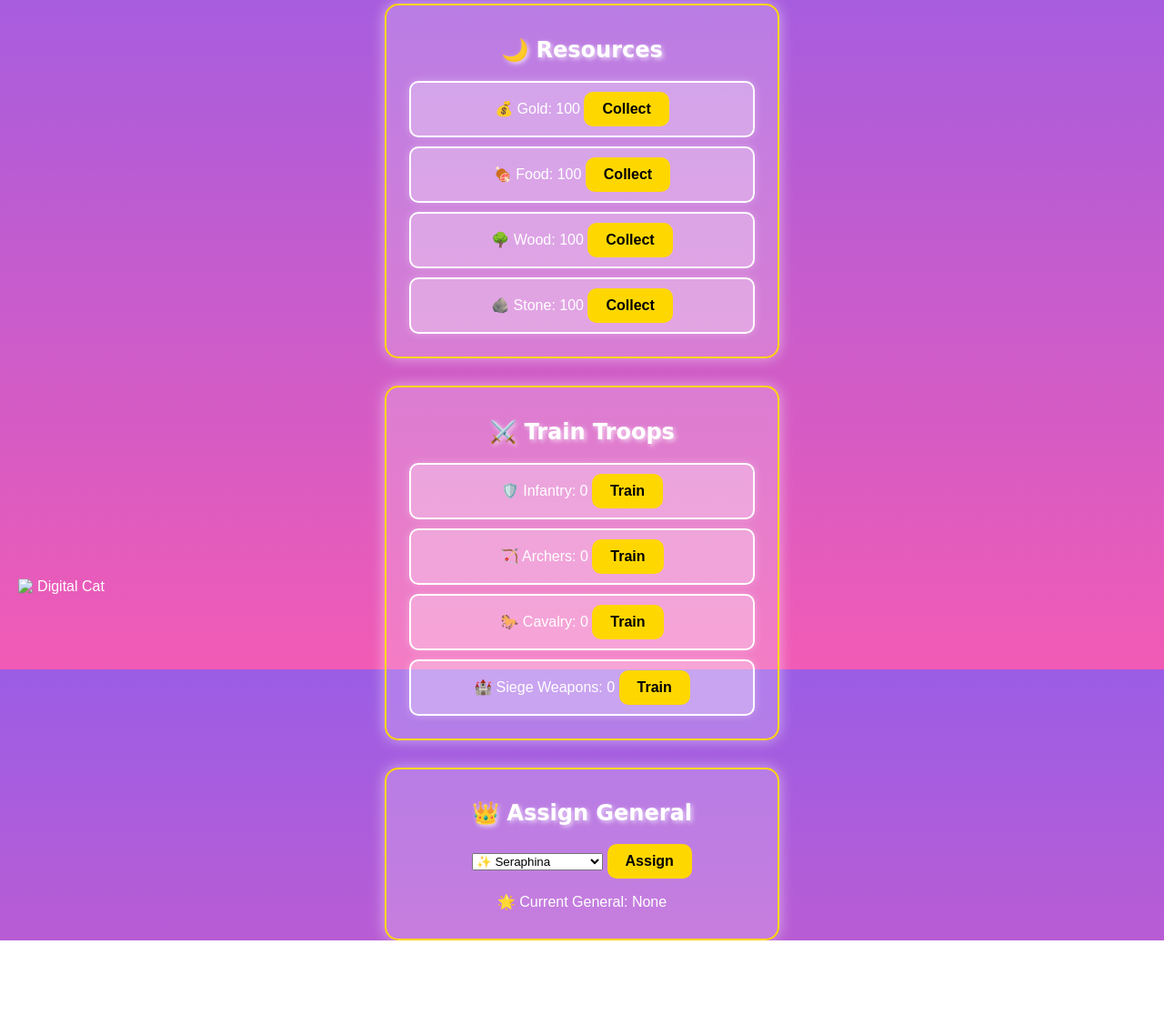
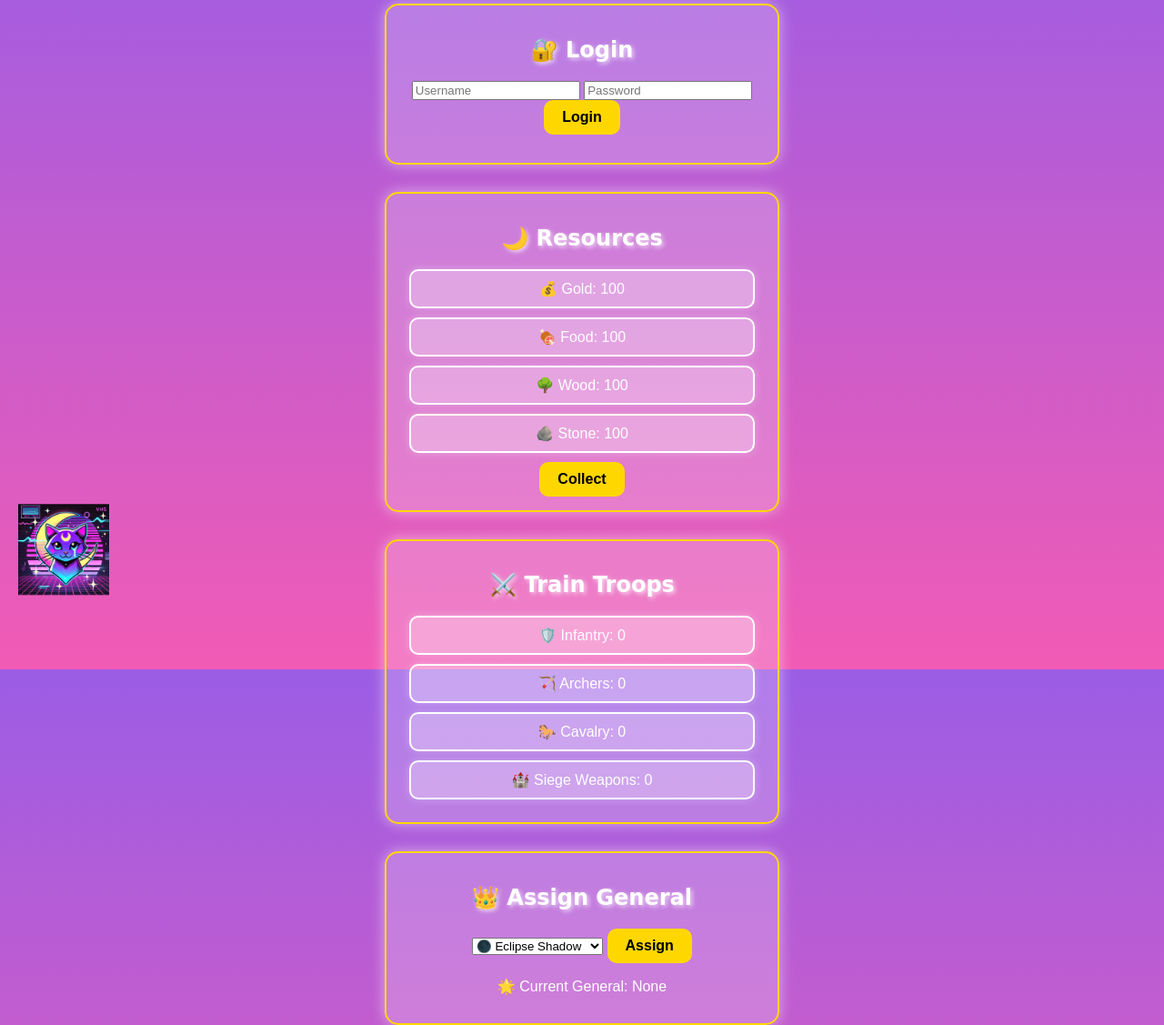
Before and after one commit to manolya/RtsGame, a plain HTML site: page index.html in a window 1280 px wide. Shown: the part 120-1247 px from the top of the page at 91% size. Before the commit the page ends 1154 px from the top, so only its background shows below. Drawn offline with nearby package versions, Linux system fonts and the light colour scheme.

Commit message:
Update index.html

```diff
--- a/index.html
+++ b/index.html
@@ -4,47 +4,58 @@
     <meta charset="UTF-8">
     <meta name="viewport" content="width=device-width, initial-scale=1.0">
     <title>Magical RTS Game</title>
-    <link rel="stylesheet" href="style.css"> <!-- Load external CSS -->
+    <link rel="stylesheet" href="style.css">
+    <script src="https://cdn.jsdelivr.net/npm/@supabase/supabase-js@2"></script>
 </head>
 <body>
 
     <h1>✨ Magical RTS Game ✨</h1>
 
+    <!-- 🔐 User Authentication -->
+    <div class="container">
+        <h2>🔐 Login</h2>
+        <input type="text" id="username" placeholder="Username">
+        <input type="password" id="password" placeholder="Password">
+        <button class="button" onclick="loginUser()">Login</button>
+        <p id="loginMessage"></p>
+    </div>
+
     <!-- 🌟 Resources Panel -->
     <div class="container">
         <h2>🌙 Resources</h2>
-        <div class="resource">💰 Gold: <span id="gold">100</span> <button class="button" onclick="collectResource('gold')">Collect</button></div>
-        <div class="resource">🍖 Food: <span id="food">100</span> <button class="button" onclick="collectResource('food')">Collect</button></div>
-        <div class="resource">🌳 Wood: <span id="wood">100</span> <button class="button" onclick="collectResource('wood')">Collect</button></div>
-        <div class="resource">🪨 Stone: <span id="stone">100</span> <button class="button" onclick="collectResource('stone')">Collect</button></div>
+        <div class="resource">💰 Gold: <span id="gold">100</span></div>
+        <div class="resource">🍖 Food: <span id="food">100</span></div>
+        <div class="resource">🌳 Wood: <span id="wood">100</span></div>
+        <div class="resource">🪨 Stone: <span id="stone">100</span></div>
+        <button class="button" onclick="collectResources()">Collect</button>
     </div>
 
     <!-- ⚔️ Troop Training Panel -->
     <div class="container">
         <h2>⚔️ Train Troops</h2>
-        <div class="troop">🛡️ Infantry: <span id="infantry">0</span> <button class="button" onclick="trainTroop('infantry')">Train</button></div>
-        <div class="troop">🏹 Archers: <span id="archers">0</span> <button class="button" onclick="trainTroop('archers')">Train</button></div>
-        <div class="troop">🐎 Cavalry: <span id="cavalry">0</span> <button class="button" onclick="trainTroop('cavalry')">Train</button></div>
-        <div class="troop">🏰 Siege Weapons: <span id="siege">0</span> <button class="button" onclick="trainTroop('siege')">Train</button></div>
+        <div class="troop">🛡️ Infantry: <span id="infantry">0</span></div>
+        <div class="troop">🏹 Archers: <span id="archers">0</span></div>
+        <div class="troop">🐎 Cavalry: <span id="cavalry">0</span></div>
+        <div class="troop">🏰 Siege Weapons: <span id="siege">0</span></div>
     </div>
 
     <!-- 👑 General Selection -->
     <div class="container">
         <h2>👑 Assign General</h2>
         <select id="generalSelect">
-            <option value="Seraphina">✨ Seraphina</option>
-            <option value="Luna Nightshade">🌙 Luna Nightshade</option>
-            <option value="Celestia">🌟 Celestia</option>
-            <option value="Eclipse Shadow">🌑 Eclipse Shadow</option>
+            <option value="eclipseshadow">🌑 Eclipse Shadow</option>
+            <option value="celestia">🌟 Celestia</option>
+            <option value="seraphina">✨ Seraphina</option>
+            <option value="lunabightshade">🌙 Luna Nightshade</option>
         </select>
         <button class="button" onclick="assignGeneral()">Assign</button>
         <p>🌟 Current General: <span id="currentGeneral">None</span></p>
+        <img id="generalImage" src="" alt="Selected General" style="width: 200px; display: none;">
     </div>
 
     <!-- 🐱 Floating Digital Cat -->
-    <img src="cat.png" alt="Digital Cat" class="digital-cat">
+    <img src="assets/cat.png" alt="Digital Cat" class="digital-cat">
 
-    <!-- Load External JavaScript -->
     <script src="script.js"></script>
 
 </body>
```
